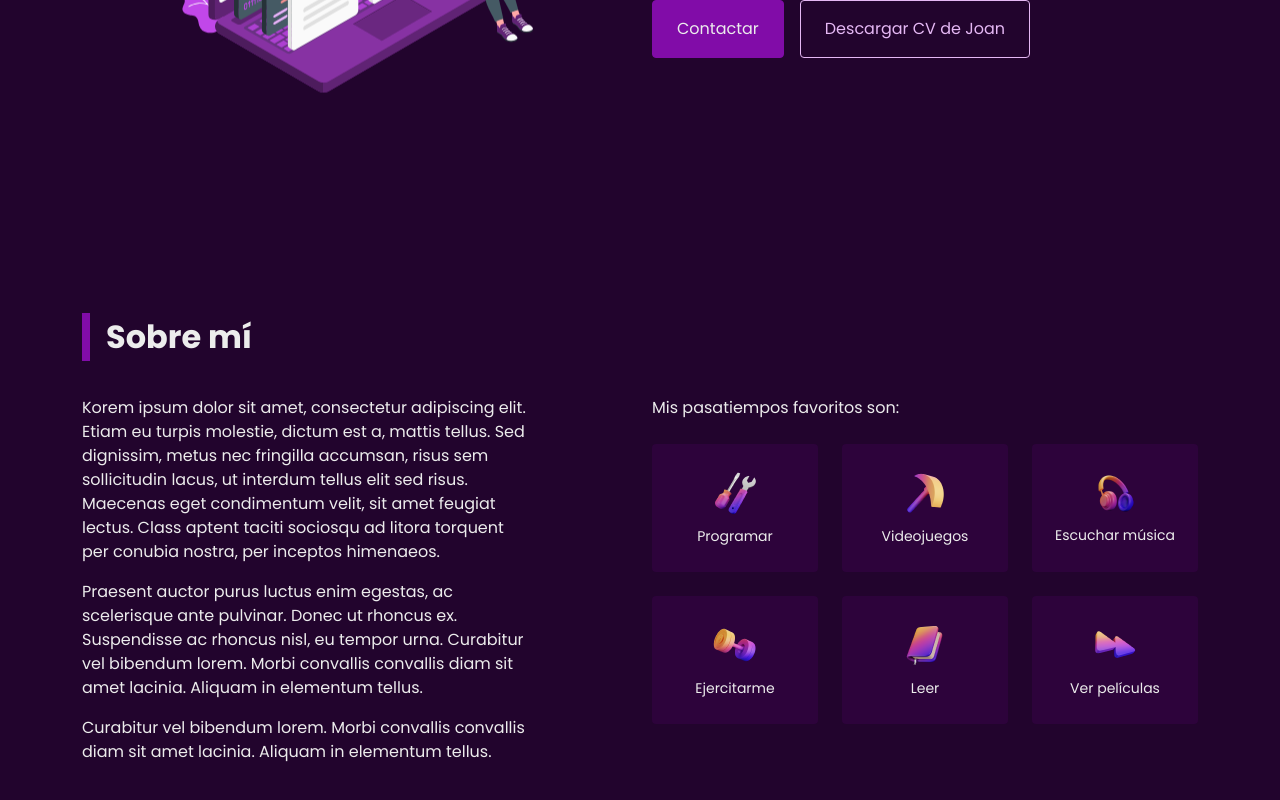
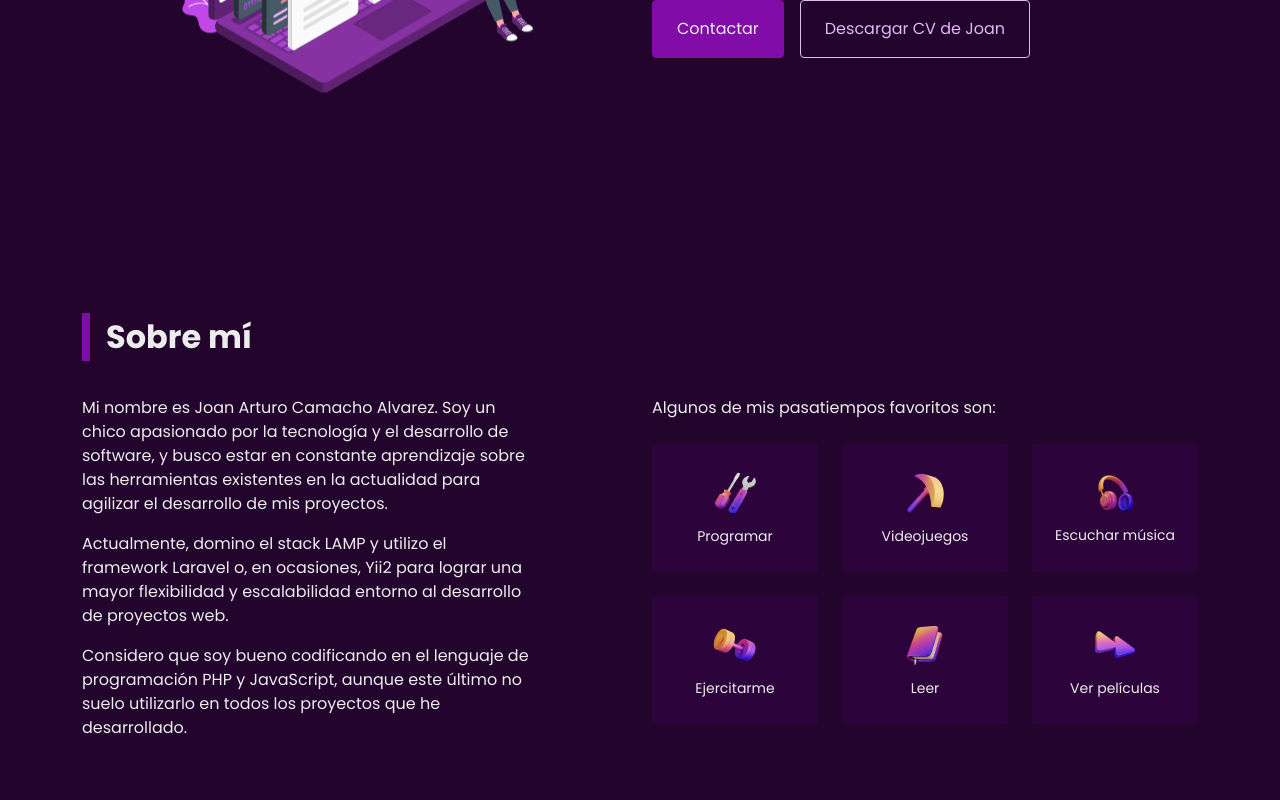
Before and after one commit to JoanArturo/portfolio, an Angular app: page / in a window 1280 px wide. Shown: the part 426-1226 px from the top of the page. Built offline with nearby package versions, Linux system fonts and the light colour scheme.

Commit message:
Update the text of the about me section

```diff
--- a/src/app/profile/about/about.component.html
+++ b/src/app/profile/about/about.component.html
@@ -2,12 +2,12 @@
     <h2 class="section-title text-white" data-aos="fade-down-right">Sobre mí</h2>
     <div class="row">
         <div class="col-12 col-md-5" data-aos="fade-down-right" data-aos-delay="300">
-            <p class="text-white">Korem ipsum dolor sit amet, consectetur adipiscing elit. Etiam eu turpis molestie, dictum est a, mattis tellus. Sed dignissim, metus nec fringilla accumsan, risus sem sollicitudin lacus, ut interdum tellus elit sed risus. Maecenas eget condimentum velit, sit amet feugiat lectus. Class aptent taciti sociosqu ad litora torquent per conubia nostra, per inceptos himenaeos. </p>
-            <p class="text-white">Praesent auctor purus luctus enim egestas, ac scelerisque ante pulvinar. Donec ut rhoncus ex. Suspendisse ac rhoncus nisl, eu tempor urna. Curabitur vel bibendum lorem. Morbi convallis convallis diam sit amet lacinia. Aliquam in elementum tellus.</p>
-            <p class="text-white">Curabitur vel bibendum lorem. Morbi convallis convallis diam sit amet lacinia. Aliquam in elementum tellus.</p>
+            <p class="text-white">Mi nombre es Joan Arturo Camacho Alvarez. Soy un chico apasionado por la tecnología y el desarrollo de software, y busco estar en constante aprendizaje sobre las herramientas existentes en la actualidad para agilizar el desarrollo de mis proyectos.</p>
+            <p class="text-white">Actualmente, domino el stack LAMP y utilizo el framework Laravel o, en ocasiones, Yii2 para lograr una mayor flexibilidad y escalabilidad entorno al desarrollo de proyectos web.</p>
+            <p class="text-white">Considero que soy bueno codificando en el lenguaje de programación PHP y JavaScript, aunque este último no suelo utilizarlo en todos los proyectos que he desarrollado.</p>
         </div>
         <div class="col-12 col-md-6 offset-md-1" data-aos="fade-down-left" data-aos-delay="300">
-            <p class="text-white mb-4">Mis pasatiempos favoritos son:</p>
+            <p class="text-white mb-4">Algunos de mis pasatiempos favoritos son:</p>
             <div class="row">
                 <div class="col-6 col-lg-4 mb-4">
                     <div class="hobby" data-aos="zoom-in-up" data-aos-delay="500">
```
